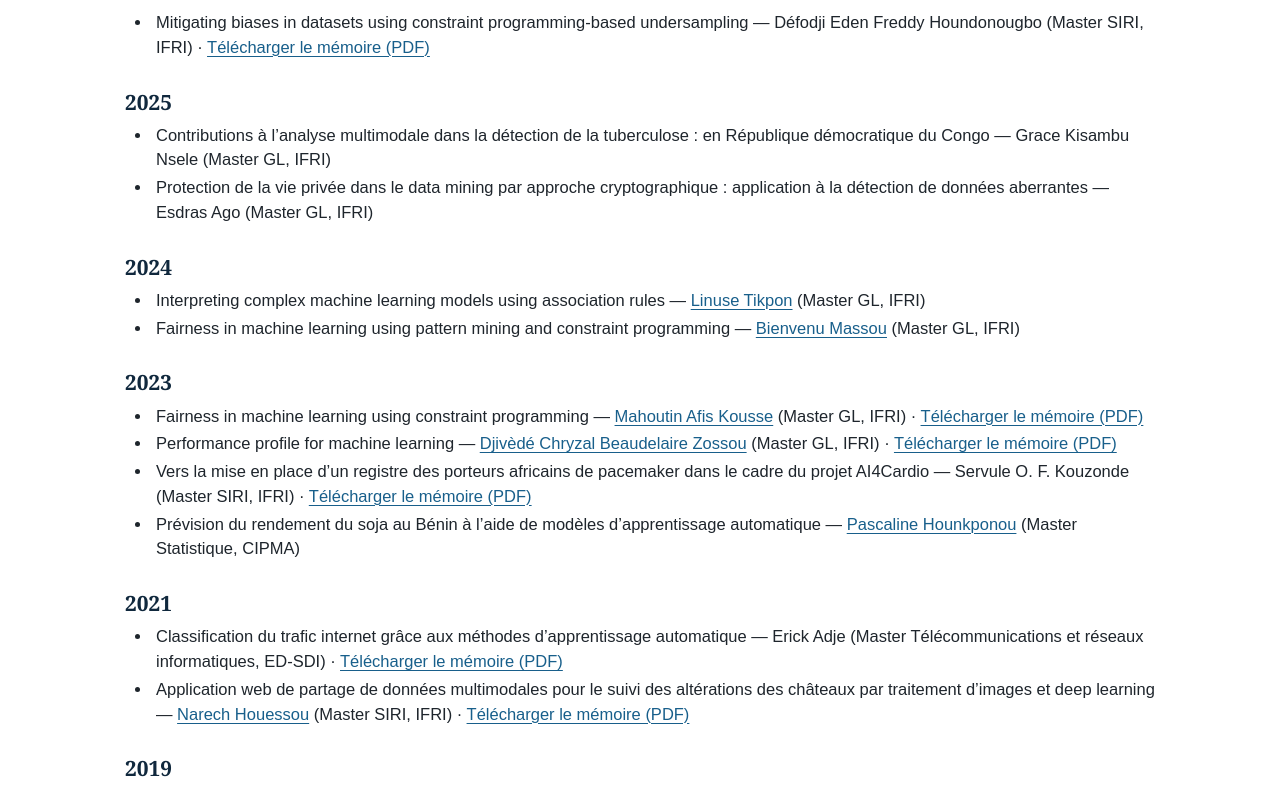
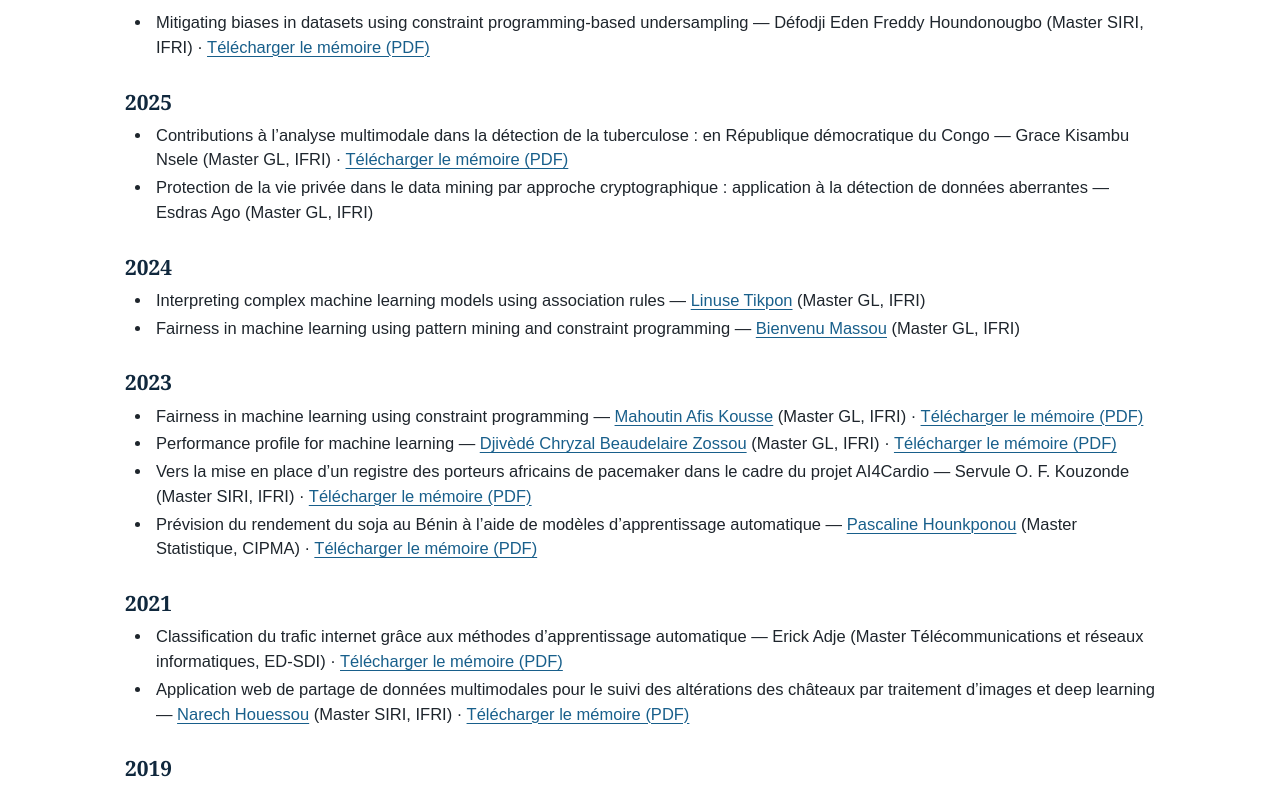
Before and after one commit to ratheilh/ratheilh.github.io, a Next.js app: page /encadrements in a window 1280 px wide. Shown: the part 1428-2220 px from the top of the page. Built offline with nearby package versions, Linux system fonts and the light colour scheme.

Commit message:
version 3.1

```diff
--- a/app/encadrements/page.tsx
+++ b/app/encadrements/page.tsx
@@ -105,9 +105,11 @@ const linkedinProfiles = new Map<string, string>([
 
 const thesisDocumentIds = new Map<string, string>([
   ["master:2026:Défodji Eden Freddy Houndonougbo", "1vN-uaeNVplDGSYwPR-UqdFsrbKQw4pjt"],
+  ["master:2025:Grace Kisambu Nsele", "14jYvJt4R2_Ba6BZk6N2RscexxSauUIzI"],
   ["master:2023:Mahoutin Afis Kousse", "1CHU3vbu2ZIL2S_7eqICynt_a_gWUl5z-"],
   ["master:2023:Djivèdé Chryzal Beaudelaire Zossou", "1_JeA2Cwm-GzFwSS2nWnxbKSxW4SBsMR1"],
   ["master:2023:Servule O. F. Kouzonde", "1PtncBrD6_A2gCuJHhRNR4n2wO94ejtG1"],
+  ["master:2023:Pascaline Hounkponou", "1ESZh60shqZqwFyrGByBUL-rhQcSlmiNQ"],
   ["master:2021:Erick Adje", "106bdGYIAXA0q_5OnPgx5AIVMGjl_sZ9O"],
   ["master:2021:Narech Houessou", "1Ke-9lTLgaON5C9tmZTSxKLEC_geIGf1P"],
   ["master:2019:K. Merveille Santi Zinsou", "1qwc11005mUpX8qre0i0sB6bxXCkxdk1b"],
@@ -124,6 +126,7 @@ const thesisDocumentIds = new Map<string, string>([
   ["engineer:2021:Sémiton Lémec Renaud Ahouandjinou", "1_gwXr1T6pxs62-EWnAZEbwmskz6vzGe3"],
   ["engineer:2021:Bignon Murielle Souvenir Lokonon", "1Jfh9GLLkiz0rgPKG9xCWlW5h2Xito66p"],
   ["engineer:2021:Yasminath Aïcha Sidi Ali", "1FhbI3rEyXIo2TjO9i_EkVbl5ncSwPPSq"],
+  ["engineer:2021:Yannick Sèyivè Dona Kiki", "1UX3feyzTrfZ8Y-Br-AFrir0ShXN6BkVK"],
   ["engineer:2019:Marianne A. O. Balogoun", "1O7koIc37NDGRP8fx9OD88NACwW5wRbYP"],
   ["engineer:2019:Jean-Baptiste Maureen Sossou", "1iA-QYaUQOvNskDO_e9aFsJKoIWRmBx2f"],
   ["engineer:2019:Harold Silvère Kiossou", "1TDvHq_XgENS0aTkvvRlAK4bPrrRDO9Q-"],
@@ -131,7 +134,11 @@ const thesisDocumentIds = new Map<string, string>([
   ["bachelor:2026:Alimanth Sadiyath Modukpè Adjibade", "1YtyGewiqOa7-nk3QcdHVlqGyMhQWmy4D"],
   ["bachelor:2026:Mouyiwa Damilaré Godwin Akakpo", "1Hw0UnLSVeAoTxUFo49RFIF5PBgQ9mqIH"],
   ["bachelor:2026:Pernel Djahou Tinmitonde", "1C-nT9eiGVCvQ9twrL6swnx2Ps9IMZPTi"],
+  ["bachelor:2025:Aristot Sadock Othniel Tohon", "1p4ikSBbRsTpuCKXoeDG__9nh6OvwX57C"],
+  ["bachelor:2025:Sophie Fèmi Bérengère Aholou", "11aUOHPOy7rXN9chvGVoX9xMzqtFgpnSN"],
   ["bachelor:2024:Samira Bandolo Anaïs Mvogo", "1f9DDoUpqMX1DCIMIGYQJLNBHWTeqRm-9"],
+  ["bachelor:2024:Jordy Gnanih", "1aePUvMvgfWdlF_SToSvhQUy3D_a438EQ"],
+  ["bachelor:2024:Phoris Agbozognigbe", "1Gc1lzSAHuOXQHe2vNEb-DoNOcIDYDoJi"],
   ["bachelor:2023:Karen Houeha", "1k8__IHlsKp8UwVrAtSk-_nfLi05Whemk"],
   ["bachelor:2023:Lyne Gbaguidi", "1uD53bThGIF9bxm3Vd9tAgji_YKWDTXBQ"],
   ["bachelor:2023:Parfait Tolefo", "1ZuzSb1NldC6JXxuz97mvXPLLR0_LUx5m"],
@@ -147,6 +154,7 @@ const thesisDocumentIds = new Map<string, string>([
   ["bachelor:2021:Marcellin Zinsou", "1pqrCYUYHY13y9k5daXmJT1X-pJDLXtGw"],
   ["bachelor:2021:Lizzy Adjagba", "1opalflFZ0LWKL8Qb7gCuT-vllvwPUxxb"],
   ["bachelor:2021:Kelvine Natacha Mahussi Honon Dadjo", "1Dbe9AAJORDV6eIjAElSPTAnnDJUGzwO6"],
+  ["bachelor:2020:Pascaline Hounkponou", "1JfPlR_1w-wzE4cYlTwc81zY5Y_NXKX9d"],
   ["bachelor:2020:Aîchatou Oroubade", "1dsdRl2kCIk9_j91JTM7EvEBJfvGzbcO-"],
   ["bachelor:2019:Mahoutin Afis Kousse", "1sIhsl8S_4W84xQ3mzK3SP_vNu83n0bAS"],
   ["bachelor:2019:Gabriel Julien Agbossou", "1-c_NIEuTmNoudkY1nvTjy9j0Hg81WJXb"],
@@ -358,11 +366,19 @@ const bachelorTheses: ThesisGroup[] = [
     ],
   },
   {
+    year: "2025",
+    items: [
+      "Verified: A platform for document authenticity using unique identifiers — Aristot Sadock Othniel Tohon (Licence GL, IFRI)",
+      "Mobile application for cleaning metadata from online multimedia files — Sophie Fèmi Bérengère Aholou (Licence GL, IFRI)",
+    ],
+  },
+  {
     year: "2024",
     items: [
       "KidneyDoc: a patient management platform for the nephrology department of CNHU — Samira Bandolo Anaïs Mvogo (Licence GL, IFRI)",
       "Application web de gestion des emplois du temps : cas de l’IFRI — Jordy Gnanih (Licence GL, IFRI)",
       "Documentaire sur l’impact de l’intelligence artificielle sur la vie privée — Odile Lalou (Licence IM, IFRI)",
+      "Développement d’une application de détection des comportements suspects des applications mobiles sur les smartphones Android — Phoris Agbozognigbe (Licence SI, IFRI)",
     ],
   },
   {
```
